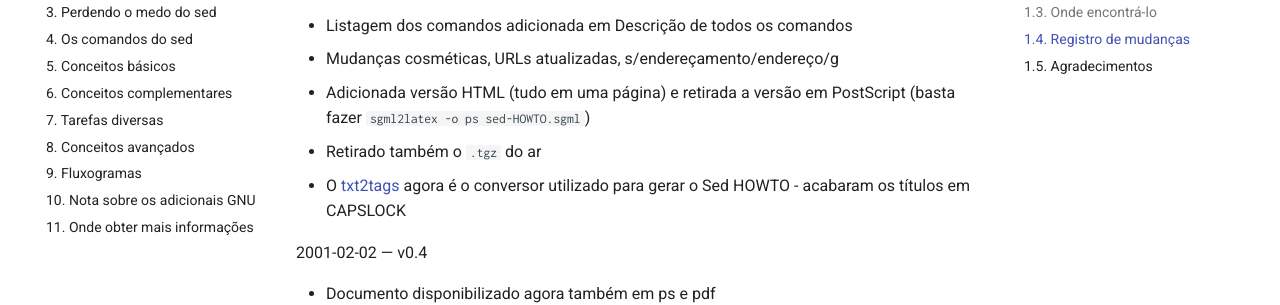
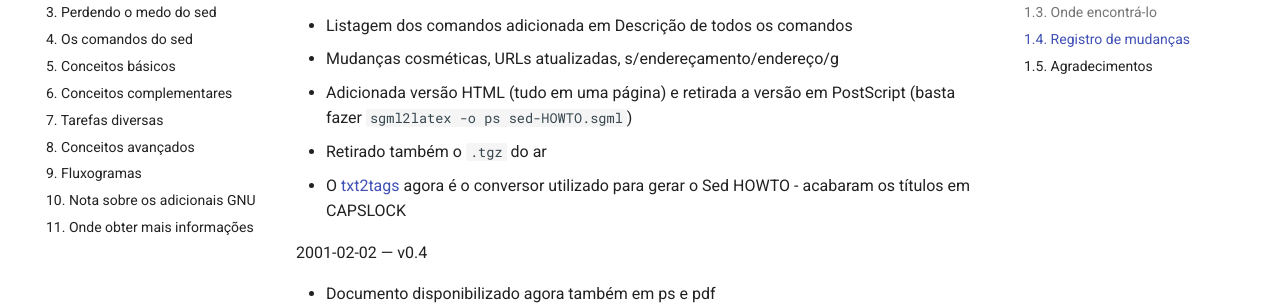
Before and after one commit to tomazcunha/sed-howto-mkdocs, an MkDocs documentation site: the page built from docs/index.md, in a window 1280 px wide and 1400 px high, scrolled down 1616 px. Shown: the part 150-455 px from the top of the window. Built offline with MkDocs 1.6.1 and Material for MkDocs 9.7.7, drawn with Linux system fonts in a browser that asks for light colours.

Commit message:
Retirado algumas configurações.

```diff
--- a/mkdocs.yml
+++ b/mkdocs.yml
@@ -11,12 +11,21 @@
     - 9. Fluxogramas: 'Cap09-Fluxogramas.md'
     - 10. Nota sobre os adicionais GNU: 'Cap10-Nota-sobre-os-adicionais-GNU.md'
     - 11. Onde obter mais informações: 'Cap11-Onde-obter-mais-informações.md'
-# theme: readthedocs
-# theme: windmill
-# theme: cinder
-# theme: alabaster
 theme:
-    name: 'material'
+    # name: mkdocs
+    # highlightjs: true
+    # hljs_languages:
+    #     - python
+    # # hljs_style: github
+
+    # name: readthedocs
+    # name: windmill
+    # name: cinder
+    # name: alabaster
+    # name: bootstrap
+    # name: bootstrap4
+    # name: gitbook
+    name: material
     palette:
         primary: 'blue grey'
         accent: 'indigo'
@@ -39,7 +48,9 @@
         # text: 'Pacifico'
         # text: 'Rubik'
         # code: 'Ubuntu Mono'
-        code: 'Inconsolata'
+        # code: 'Inconsolata'
+        # code: 'Open Sans'
+        # code: 'Lato'
     language: 'pt'
     favicon: 'assets/img/favicon.ico'
     # feature:
@@ -66,22 +77,31 @@
 # site_favicon: 'img/favicon.ico' # nao precisa configurar favicon se estiver em docs
 # suppress_nextprev: true
 # suppress_nextprev: false
-extra_css:
-  - 'assets/stylesheets/extra.css'
-markdown_extensions:
-  - pymdownx.arithmatex
-  - pymdownx.betterem:
-      smart_enable: all
-  - pymdownx.caret
-  - pymdownx.critic
-  - pymdownx.details
-  - pymdownx.emoji:
-      emoji_generator: !!python/name:pymdownx.emoji.to_svg
-  - pymdownx.inlinehilite
-  - pymdownx.magiclink
-  - pymdownx.mark
-  - pymdownx.smartsymbols
-  - pymdownx.superfences
-  - pymdownx.tasklist:
-      custom_checkbox: true
-  - pymdownx.tilde
+# extra_css:
+#     - 'assets/stylesheets/extra.css'
+
+
+# markdown_extensions:
+#     - pymdownx.arithmatex
+#     - pymdownx.betterem:
+#         smart_enable: all
+#     - pymdownx.caret
+#     - pymdownx.critic
+#     - pymdownx.details
+#     - pymdownx.emoji:
+#         emoji_generator: !!python/name:pymdownx.emoji.to_svg
+#     - pymdownx.inlinehilite
+#     - pymdownx.magiclink
+#     - pymdownx.mark
+#     - pymdownx.smartsymbols
+#     - pymdownx.superfences
+#     - pymdownx.tasklist:
+#         custom_checkbox: true
+#     - pymdownx.tilde
+
+    # - codehilite:
+    #     linenums: true
+
+    # - fenced_code
+    # - toc:
+    #     permalink: True
```
